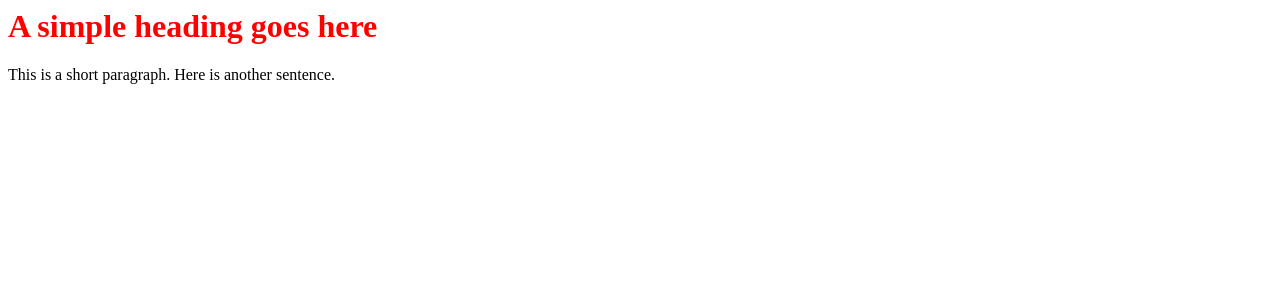
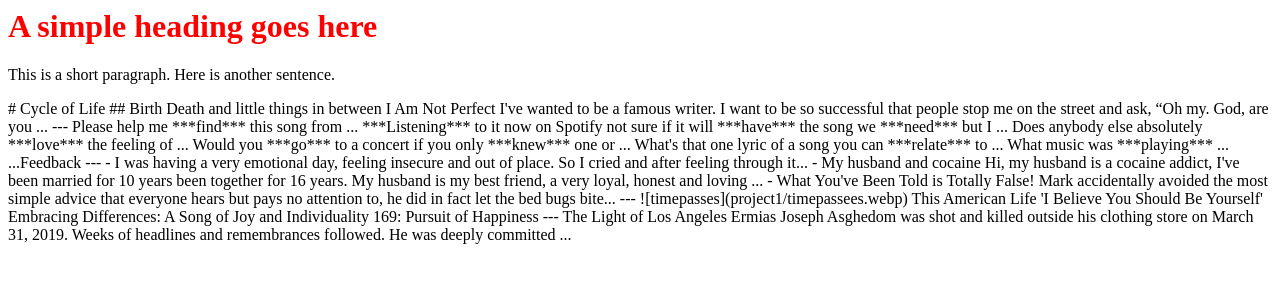
Before and after one commit to isa-bae/PROJECT_1_Isabaee, a plain HTML site: page index.html in a window 1280 px wide. Drawn offline with Linux system fonts and the light colour scheme.

Commit message:
Update index.html

```diff
--- a/index.html
+++ b/index.html
@@ -6,4 +6,72 @@
 <body>
 <h1>A simple heading goes here</h1>
 <p>This is a short paragraph. Here is another sentence.</p>
+
+# Cycle of Life
+## Birth Death and little things in between
+
+
+
+I Am Not Perfect
+
+I've wanted to be a famous writer.
+
+I want to be so successful that people stop me on the street and ask, “Oh my. God, are you ...
+
+
+ ---
+
+
+Please help me ***find*** this song from ...
+
+***Listening*** to it now on Spotify not sure if it will ***have*** the song we ***need*** but I ...
+
+Does anybody else absolutely ***love*** the feeling of ...
+
+Would you ***go*** to a concert if you only ***knew*** one or ...
+
+What's that one lyric of a song you can ***relate*** to ...
+
+What music was ***playing*** ...
+...Feedback
+
+---
+
+- I was having a very emotional day, feeling insecure and out of place.
+
+So I cried and after feeling through it...
+
+
+- My husband and cocaine
+
+Hi, my husband is a cocaine addict, I've been married for 10 years been together for 16 years. My husband is my best friend, a very loyal, honest and loving ...
+
+- What You've Been Told is Totally False!
+
+Mark accidentally avoided the most simple advice that everyone hears but pays no attention to, he did in fact let the bed bugs bite...
+
+
+---
+
+![timepasses](project1/timepassees.webp)
+This American Life
+
+'I Believe You Should Be Yourself'
+
+Embracing Differences: A Song of Joy and Individuality
+
+169: Pursuit of Happiness
+
+---
+
+
+The Light of Los Angeles
+Ermias Joseph Asghedom was shot and killed outside his clothing store on March 31, 2019. Weeks of headlines and remembrances followed. He was deeply committed ...
+
+
+
+
+
+
+
 </body>
```
